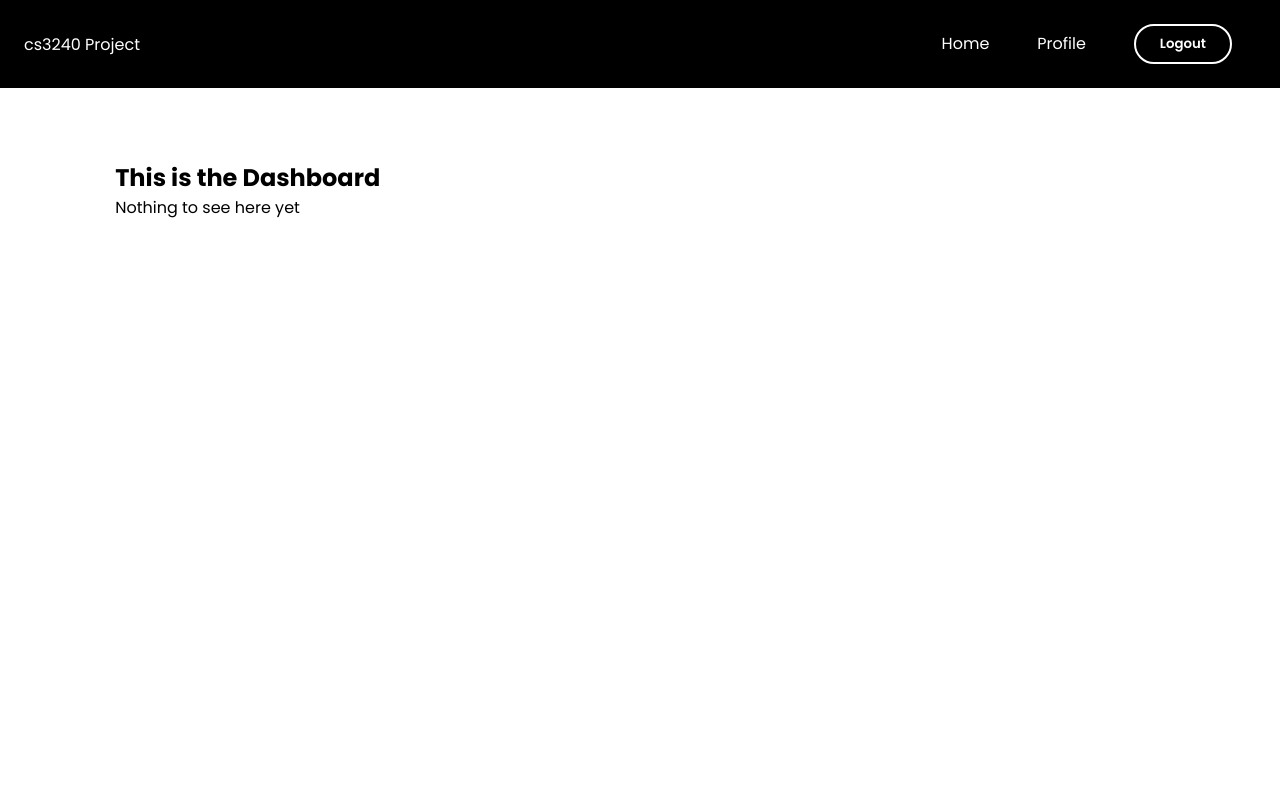
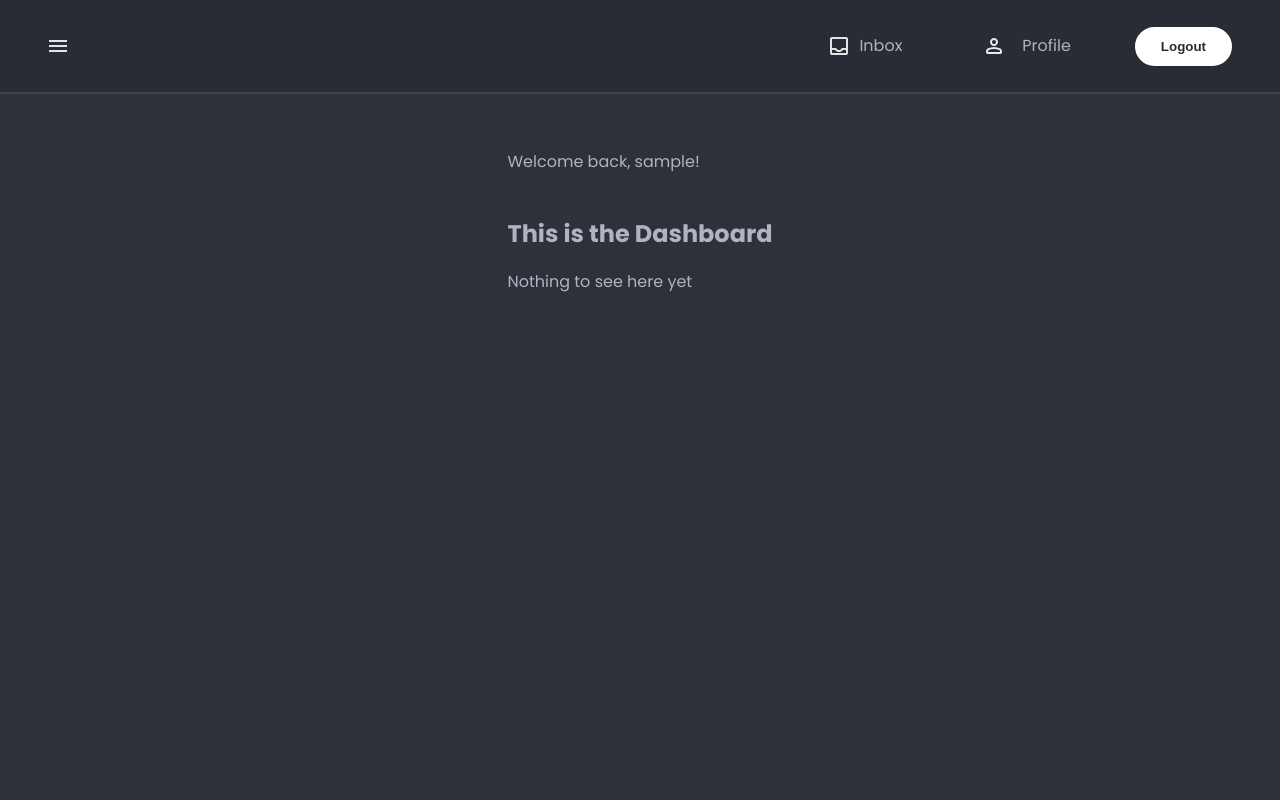
Before and after one commit to Visxal6/Project-B-24, a Django app: page / in a window 1280 px wide. Run offline with Django 5.2, Linux system fonts and the light colour scheme; the visitor is signed in with stand-in values (Sample User, id 1).

Commit message:
done with sidebar and navbar

```diff
--- /dev/null
+++ b/app/static/app/scripts/base.js
@@ -0,0 +1,61 @@
+const toggleButton = document.getElementById('toggle-btn');
+const sidebar = document.getElementById('sidebar');
+const dropdownButtons = sidebar.querySelectorAll('.dropdown-btn');
+const menuIcon = document.querySelector('#menu-icon');
+const profileButton = document.querySelector('#profile-button')
+const navbar = document.querySelector('#navbar');
+const aside = document.querySelector('aside');
+const body = document.querySelector('body');
+
+toggleButton.addEventListener('click', toggleSidebar);
+
+dropdownButtons.forEach(btn => {
+  btn.addEventListener('click', () => toggleSubMenu(btn));
+});
+
+menuIcon.addEventListener('click', toggleSidebar);
+
+profileButton.addEventListener('click', () => {
+  navbar.classList.toggle('active');
+})
+
+function toggleSidebar() {
+  if (aside.classList.contains('active')) {
+    aside.classList.remove('active');
+    aside.classList.add('close');
+    body.classList.remove('active');
+  } else {
+    aside.classList.add('active');
+    aside.classList.remove('close');
+    body.classList.add('active');
+  }
+  closeAllSubMenus();
+}
+
+
+function toggleSubMenu(button) {
+  const submenu = button.nextElementSibling;
+  if (!submenu) return;
+
+  if (!submenu.classList.contains('show')) {
+    closeAllSubMenus();
+  }
+
+  submenu.classList.toggle('show');
+  button.classList.toggle('rotate');
+
+  if (sidebar.classList.contains('close')) {
+    sidebar.classList.remove('close');
+    toggleButton.classList.remove('rotate');
+  }
+}
+
+function closeAllSubMenus() {
+  sidebar.querySelectorAll('.sub-menu.show').forEach(submenu => {
+    submenu.classList.remove('show');
+    const button = submenu.previousElementSibling;
+    if (button && button.classList.contains('dropdown-btn')) {
+      button.classList.remove('rotate');
+    }
+  });
+}
--- a/app/static/app/scripts/header.js
+++ /dev/null
@@ -1,7 +0,0 @@
-let menuIcon = document.querySelector('#menu-icon');
-let navbar = document.querySelector('.navbar');
-
-menuIcon.onclick = () => {
-  menuIcon.classList.toggle('active');
-  navbar.classList.toggle('active');
-};
--- /dev/null
+++ b/app/static/app/styles/base.css
@@ -0,0 +1,301 @@
+:root {
+  --bg: #282C34;
+  --bg-2: #2C313A;
+  --line: #42434a;
+  --hover: #3E4451;
+  --text: #b0b3c1;
+  --accent: #fff;
+}
+
+/* ===== Sidebar ===== */
+#sidebar {
+  position: fixed;
+  inset: 0 auto 0 0;
+  height: 100vh;
+  width: 250px;
+
+  display: flex;
+  flex-direction: column;
+  justify-content: space-between;
+
+  padding: 5px 1em;
+  background: var(--bg);
+  border-right: 2px solid var(--line);
+  z-index: 99;
+
+  transform: translateX(-100%);
+  opacity: 0;
+  visibility: hidden;
+  pointer-events: none;
+
+  transition:
+    transform 280ms cubic-bezier(.22, .61, .36, 1),
+    opacity 220ms ease,
+    visibility 0s linear 280ms;
+}
+
+#sidebar.active {
+  transform: translateX(0);
+  opacity: 1;
+  visibility: visible;
+  pointer-events: auto;
+  transition:
+    transform 320ms cubic-bezier(.22, .61, .36, 1),
+    opacity 220ms ease,
+    visibility 0s;
+}
+
+#sidebar ul {
+  list-style: none;
+}
+
+#sidebar>.block1>li:first-child {
+  display: flex;
+  justify-content: flex-end;
+  margin-bottom: 24px;
+}
+
+#sidebar ul li.active a {
+  color: var(--accent);
+}
+
+#sidebar a,
+#sidebar .dropdown-btn,
+#sidebar .logo {
+  border-radius: .5em;
+  padding: .85em;
+  text-decoration: none;
+  color: var(--text);
+  display: flex;
+  align-items: center;
+  gap: 1em;
+}
+
+#sidebar img {
+  flex-shrink: 0;
+}
+
+#sidebar a:hover,
+#sidebar .dropdown-btn:hover {
+  background: var(--hover);
+}
+
+#sidebar .sub-menu {
+  display: grid;
+  grid-template-rows: 0fr;
+  transition: grid-template-rows 280ms ease;
+}
+
+#sidebar .sub-menu>div {
+  overflow: hidden;
+}
+
+#sidebar .sub-menu.show {
+  grid-template-rows: 1fr;
+}
+
+#sidebar .sub-menu a {
+  padding-left: 2em;
+}
+
+.dropdown-btn {
+  width: 100%;
+  text-align: left;
+  background: none;
+  border: none;
+  font: inherit;
+  cursor: pointer;
+}
+
+.dropdown-btn .arrow-down {
+  transition: transform 200ms ease;
+}
+
+.rotate .arrow-down:last-child {
+  transform: rotate(180deg);
+}
+
+#toggle-btn {
+  margin-left: auto;
+  padding: 1em;
+  border: none;
+  border-radius: .5em;
+  background: none;
+  cursor: pointer;
+}
+
+#toggle-btn:hover {
+  background: var(--hover);
+}
+
+#toggle-btn img {
+  transition: transform 150ms ease;
+}
+
+#toggle-btn.rotate img {
+  transform: rotate(180deg);
+}
+
+#logout-sidebar-button {
+  all: unset;
+  cursor: pointer;
+  display: flex;
+  align-items: center;
+  gap: 8px;
+  padding: 8px 12px;
+  margin-bottom: 24px;
+}
+
+/* ===== Header ===== */
+#header {
+  display: flex;
+  justify-content: space-between;
+  align-items: center;
+  border-bottom: 2px solid var(--line);
+  background: var(--bg);
+  padding: 12px 24px;
+  position: fixed;
+  top: 0;
+  left: 0;
+  right: 0;
+  z-index: 10;
+}
+
+#navbar {
+  display: flex;
+  align-items: center;
+}
+
+#navbar ul {
+  display: flex;
+  align-items: center;
+  justify-content: center;
+}
+
+#navbar ul li a {
+  display: flex;
+  align-items: center;
+  justify-content: center;
+  padding: 12px 16px;
+  gap: 1rem;
+  color: var(--text);
+  margin-left: 24px;
+  margin-right: 24px;
+}
+
+#menu-icon:hover,
+#navbar ul li a:hover,
+#header .right-content-container div:hover {
+  background: var(--hover);
+  overflow: hidden;
+  border-radius: 5px;
+  cursor: pointer;
+}
+
+.right-content-container,
+.right-content {
+  display: flex;
+  justify-content: center;
+  align-items: center;
+  gap: 1rem;
+}
+
+.right-content #inbox-button a {
+  display: flex;
+  justify-content: center;
+  align-items: center;
+  padding: 12px 24px;
+  color: var(--text);
+  gap: 0.5rem;
+}
+
+
+.button {
+  color: var(--bg);
+  background: #fff;
+  font-weight: 600;
+  border: 2px solid #fff;
+  border-radius: 20px;
+  padding: 10px 24px;
+  cursor: pointer;
+  transition: 0.3s ease;
+}
+
+.button:hover {
+  background: var(--bg);
+  border: 2px solid var(--text);
+  color: var(--text);
+  transform: scale(1.1);
+}
+
+#login-button a {
+  all: unset;
+}
+
+#login-button,
+#logout-button {
+  margin: 0 24px;
+}
+
+#menu-icon {
+  display: flex;
+  cursor: pointer;
+  padding: 20px;
+  border: 2px solid transparent;
+  border-radius: 10px;
+}
+
+#profile-button {
+  display: none;
+}
+
+.profile-image {
+  width: 40px;
+  height: 40px;
+  border-radius: 50%;
+  object-fit: cover;
+  object-position: center;
+}
+
+/* ===== Mobile ===== */
+@media (max-width: 768px) {
+  #profile-button {
+    display: block;
+  }
+
+  #navbar {
+    position: absolute;
+    top: 75px;
+    right: 0;
+    width: 100%;
+    flex-direction: column;
+    background: var(--bg);
+    opacity: 0;
+    visibility: hidden;
+    transform: translateY(-10px);
+    transition:
+      opacity 0.3s ease,
+      transform 0.3s ease,
+      visibility 0s 0.3s;
+  }
+
+  #navbar.active {
+    opacity: 1;
+    visibility: visible;
+    transform: translateY(0);
+    transition:
+      opacity 0.3s ease,
+      transform 0.3s ease,
+      visibility 0s;
+  }
+
+  #navbar a,
+  #login-button,
+  #logout-button {
+    margin: 24px;
+  }
+
+  #logout-button {
+    margin-bottom: 48px;
+  }
+}
--- a/app/static/app/styles/general.css
+++ b/app/static/app/styles/general.css
@@ -1,31 +1,51 @@
+:root {
+  --bg: #282C34;
+  --bg-2: #2C313A;
+  --line: #42434a;
+  --hover: #3E4451;
+  --text: #b0b3c1;
+  --accent: #fff;
+}
+
 * {
   box-sizing: border-box;
-  font-family: 'Poppins';
+  margin: 0;
+  padding: 0;
   text-decoration: none;
-  margin: 0px;
-  padding: 0px;
-  color: black;
+  list-style: none;
+  -webkit-tap-highlight-color: transparent;
 }
 
-.button {
-  color: white;
-  background-color: black;
-  font-weight: 600;
-  border: 2px solid white;
-  border-radius: 20px;
-  padding: 8px 24px;
-  cursor: pointer;
-  transition: 0.3s ease;
+html {
+  font-family: Poppins, 'Segoe UI', Tahoma, Geneva, Verdana, sans-serif;
+  line-height: 1.5rem;
 }
 
-.button:hover {
-  background-color: white;
-  border: 2px solid black;
-  color: black;
-  transform: scale(1.1);
+
+body {
+  min-height: 100vh;
+  min-height: 100dvh;
+  background-color: var(--bg-2);
+  color: var(--text);
+  padding: 150px;
+  transition: padding-left 280ms cubic-bezier(.22, .61, .36, 1);
 }
 
-section {
-  min-height: 100vh;
-  padding: 10rem 9% 10rem;
+body.active {
+  padding-left: 300px;
 }
+
+main {
+  background-color: var(--bg-2);
+  display: flex;
+  justify-content: center;
+  align-items: center;
+}
+
+@media (max-width: 768px) {
+
+  body,
+  body.active {
+    padding: 150px 50px;
+  }
+}
--- a/app/static/app/styles/home.css
+++ /dev/null
@@ -1,103 +0,0 @@
-.header {
-  display: flex;
-  flex-direction: row;
-  justify-content: space-between;
-  align-items: center;
-  background-color: black;
-  padding: 24px 24px;
-  position: fixed;
-  top: 0px;
-  right: 0px;
-  left: 0px;
-  z-index: 1;
-}
-
-.navbar {
-  display: flex;
-  flex-direction: row;
-  align-items: center;
-}
-
-.navbar a {
-  color: white;
-  margin-right: 24px;
-  margin-left: 24px;
-  border-bottom: 2px solid transparent;
-  transition: 0.3s ease;
-}
-
-.navbar a:hover {
-  transform: translateY(-5px);
-  border-bottom: 2px solid white;
-}
-
-#logout-button {
-  margin-right: 24px;
-  margin-left: 24px;
-}
-
-#login-button {
-  all: unset;
-  color: white;
-  background-color: black;
-  font-weight: 600;
-  font-size: 14px;
-  border: 2px solid white;
-  border-radius: 20px;
-  padding: 8px 24px;
-  cursor: pointer;
-  margin-right: 24px;
-  margin-left: 24px;
-  transition: 0.3s ease;
-}
-
-#login-button:hover {
-  background-color: white;
-  border: 2px solid black;
-  color: black;
-  transform: scale(1.1);
-}
-
-.logo {
-  color: white;
-}
-
-#menu-icon {
-  display: none;
-  width: 30px;
-  fill: white;
-  cursor: pointer;
-}
-
-@media (max-width: 768px) {
-  #menu-icon {
-    display: block;
-  }
-
-  .navbar {
-    position: absolute;
-    top: 75px;
-    right: 0;
-    width: 100%;
-    flex-direction: column;
-    background-color: black;
-    display: none;
-  }
-
-  .navbar.active {
-    display: flex;
-  }
-
-  .navbar a {
-    margin: 24px;
-  }
-
-  #login-button {
-    margin: 24px;
-  }
-
-  #logout-button {
-    margin: 24px;
-    margin-bottom: 48px;
-  }
-}
--- a/app/templates/app/base.html
+++ b/app/templates/app/base.html
@@ -3,56 +3,171 @@
 <html lang="en">
 
 <head>
-  <meta charset="UTF-8">
-  <meta name="viewport" content="width=device-width, initial-scale=1.0">
-  <title>{% block title %}CS3240 Project{% endblock %}</title>
+  <meta charset="UTF-8" />
+  <meta name="viewport" content="width=device-width, initial-scale=1.0" />
+  <title>{% block title %}Home{% endblock %}</title>
 
-  <!--Fonts-->
+  <!-- Styles -->
+  <link rel="stylesheet" href="{% static 'app/styles/base.css' %}">
+  <link rel="stylesheet" href="{% static 'app/styles/general.css' %}">
+
+  <!-- Fonts -->
   <link rel="preconnect" href="https://fonts.googleapis.com">
   <link rel="preconnect" href="https://fonts.gstatic.com" crossorigin>
-  <link href="https://fonts.googleapis.com/css2?family=Poppins:wght@300;400;500;600;700&display=swap" rel="stylesheet">
+  <link
+    href="https://fonts.googleapis.com/css2?family=Poppins:ital,wght@0,100;0,200;0,300;0,400;0,500;0,600;0,700;0,800;0,900;1,100;1,200;1,300;1,400;1,500;1,600;1,700;1,800;1,900&display=swap"
+    rel="stylesheet">
 
-  <!--Styles-->
-  <link rel="stylesheet" href="{% static 'app/styles/general.css' %}">
-  <link rel="stylesheet" href="{% static 'app/styles/home.css' %}">
-
-  <!--Block for Styles-->
-  {% block styles %}
-  {% endblock %}
-
+  <!-- Scripts -->
+  <script src="{% static 'app/scripts/base.js' %}" defer></script>
 </head>
 
 <body>
-  <!--header-->
-  <header class="header">
-    <a href="{% url 'app-home' %}" class="logo">cs3240 Project</a>
 
-    <svg id="menu-icon" xmlns="http://www.w3.org/2000/svg" viewBox="0 0 640 640">
-      <path
-        d="M96 160C96 142.3 110.3 128 128 128L512 128C529.7 128 544 142.3 544 160C544 177.7 529.7 192 512 192L128 192C110.3 192 96 177.7 96 160zM96 320C96 302.3 110.3 288 128 288L512 288C529.7 288 544 302.3 544 320C544 337.7 529.7 352 512 352L128 352C110.3 352 96 337.7 96 320zM544 480C544 497.7 529.7 512 512 512L128 512C110.3 512 96 497.7 96 480C96 462.3 110.3 448 128 448L512 448C529.7 448 544 462.3 544 480z" />
-    </svg>
+  <!-- Header -->
+  <header id="header">
+    <div>
+      <img id="menu-icon" src="{% static 'app/assets/icons/menu.svg' %}" alt="Menu icon">
+    </div>
 
-    <nav class="navbar">
-      <a href="{% url 'app-home' %}" class="active">Home</a>
+    <div class="right-content-container">
+      <div class="right-content">
+
+        <!-- Inbox -->
+        <div id="inbox-button">
+          <a href="#">
+            <img src="{% static 'app/assets/icons/inbox.svg' %}" alt="Inbox icon">
+            <span>Inbox</span>
+          </a>
+        </div>
+
+        <!-- Profile button (image only) -->
+        <div id="profile-button">
+          <img class="profile-image" src="{% static 'app/assets/images/takina-inoue-img.jpg' %}" alt="Profile icon">
+        </div>
+      </div>
+
+      <!-- Header nav -->
+      <nav id="navbar">
+        <ul>
+          <li>
+            <a href="{% url 'profile' %}"
+              class="{% if request.resolver_match.url_name == 'profile' %}active{% endif %}">
+              <img src="{% static 'app/assets/icons/profile.svg' %}" alt="Profile icon">
+              <span>Profile</span>
+            </a>
+          </li>
+        </ul>
+
         {% if user.is_authenticated %}
-      <a href="{% url 'profile' %}">Profile</a>
-      <form method="post" action="{% url 'logout' %}">
+        <!-- LOGOUT (form) -->
+        <form method="post" action="{% url 'logout' %}"> {# or 'account_logout' (allauth) #}
           {% csrf_token %}
           <button class="button" id="logout-button" type="submit">Logout</button>
         </form>
         {% else %}
-      <a href="{% url 'login' %}" id="login-button">Login</a>
+        <!-- LOGIN (link) -->
+        <a class="button" id="login-button" href="{% url 'login' %}"> {# or 'account_login' (allauth) #}
+          <span>Login</span>
+        </a>
         {% endif %}
       </nav>
+    </div>
   </header>
 
-  <!-- content from child templates -->
+  <!-- Sidebar -->
+  <aside id="sidebar">
+    <ul class="block1">
+      <li>
+        <span class="logo">
+          <img class="profile-image" src="{% static 'app/assets/images/takina-inoue-img.jpg' %}" alt="Profile icon">
+        </span>
+        <button id="toggle-btn">
+          <img src="{% static 'app/assets/icons/double-arrow.svg' %}" alt="Menu icon">
+        </button>
+      </li>
+
+      <li class="{% if request.resolver_match.url_name == 'app-home' %}active{% endif %}">
+        <a href="{% url 'app-home' %}">
+          <img src="{% static 'app/assets/icons/home.svg' %}" alt="Home icon">
+          <span>Home</span>
+        </a>
+      </li>
+
+      <li class="{% if request.resolver_match.url_name == 'dashboard' %}active{% endif %}">
+        <a href="#">
+          <img src="{% static 'app/assets/icons/dashboard.svg' %}" alt="Dashboard icon">
+          <span>Dashboard</span>
+        </a>
+      </li>
+
+      <li>
+        <button class="dropdown-btn">
+          <img src="{% static 'app/assets/icons/todo-list.svg' %}" alt="Todo-List icon">
+          <span>Todo-List</span>
+          <img class="arrow-down" src="{% static 'app/assets/icons/keyboard_arrow.svg' %}" alt="Arrow Down">
+        </button>
+        <ul class="sub-menu">
+          <div>
+            <li><a href="#">List Item</a></li>
+            <li><a href="#">List Item</a></li>
+            <li><a href="#">List Item</a></li>
+          </div>
+        </ul>
+      </li>
+
+      <li>
+        <button class="dropdown-btn">
+          <img src="{% static 'app/assets/icons/channels.svg' %}" alt="Channels icon">
+          <span>Channels</span>
+          <img class="arrow-down" src="{% static 'app/assets/icons/keyboard_arrow.svg' %}" alt="Arrow Down">
+        </button>
+        <ul class="sub-menu">
+          <div>
+            <li><a href="#">Channel</a></li>
+            <li><a href="#">Channel</a></li>
+            <li><a href="#">Channel</a></li>
+            <li><a href="#">Channel</a></li>
+            <li><a href="#">Channel</a></li>
+          </div>
+        </ul>
+      </li>
+    </ul>
+
+    <ul>
+      <li>
+        <a href="#">
+          <img src="{% static 'app/assets/icons/settings.svg' %}" alt="Settings icon">
+          <span>Settings</span>
+        </a>
+      </li>
+
+      {% if user.is_authenticated %}
+      <li>
+        <form method="post" action="{% url 'logout' %}"> {# or 'account_logout' #}
+          {% csrf_token %}
+          <button type="submit" id="logout-sidebar-button">
+            <img src="{% static 'app/assets/icons/logout.svg' %}" alt="Logout icon">
+            <span>Logout</span>
+          </button>
+        </form>
+      </li>
+      {% endif %}
+    </ul>
+  </aside>
+
+  <!-- Main -->
   <main>
     {% block content %}
+    <section>
+      <div class="container">
+        <h2>Hello World</h2>
+        <p>Lorem ipsum dolor sit amet...</p>
+      </div>
+    </section>
     {% endblock %}
   </main>
 
-  <script src="{% static 'app/scripts/header.js' %}"></script>
 </body>
 
 </html>
--- a/app/views.py
+++ b/app/views.py
@@ -1,5 +1,11 @@
+from django.contrib import messages
 from django.shortcuts import render
 
 # render html for a request path
+
+
 def home(request):
+    if request.user.is_authenticated:
+        messages.success(request, f"Welcome back, {request.user.username}!")
+
     return render(request, 'app/home.html')
```
Also changed, not shown: app/templates/app/home.html (+4 -4 lines), app/static/app/assets/icons/channels.svg (added), app/static/app/assets/icons/dashboard.svg (added), app/static/app/assets/icons/double-arrow.svg (added), app/static/app/assets/icons/home.svg (added), app/static/app/assets/icons/inbox.svg (added), app/static/app/assets/icons/keyboard_arrow.svg (added), app/static/app/assets/icons/logout.svg (added), app/static/app/assets/icons/menu.svg (added), app/static/app/assets/icons/profile.svg (added), app/static/app/assets/icons/settings.svg (added), app/static/app/assets/icons/todo-list.svg (added), app/static/app/assets/images/takina-inoue-img.jpg (added). Lines whose indentation alone changed are shown as unchanged.
